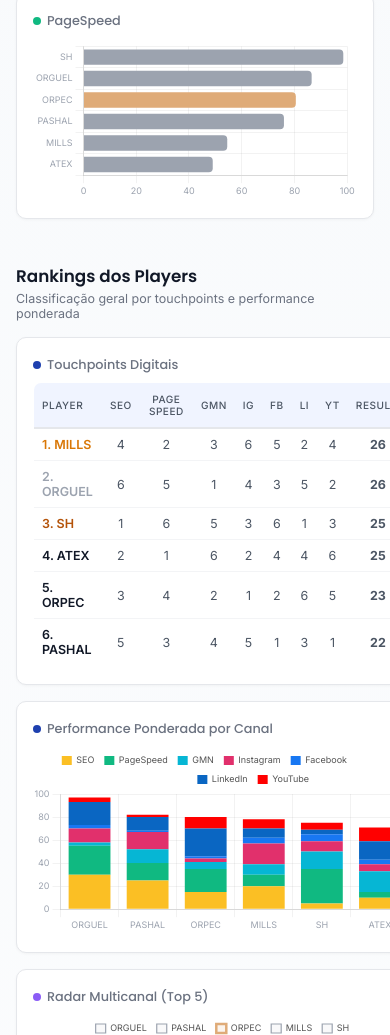
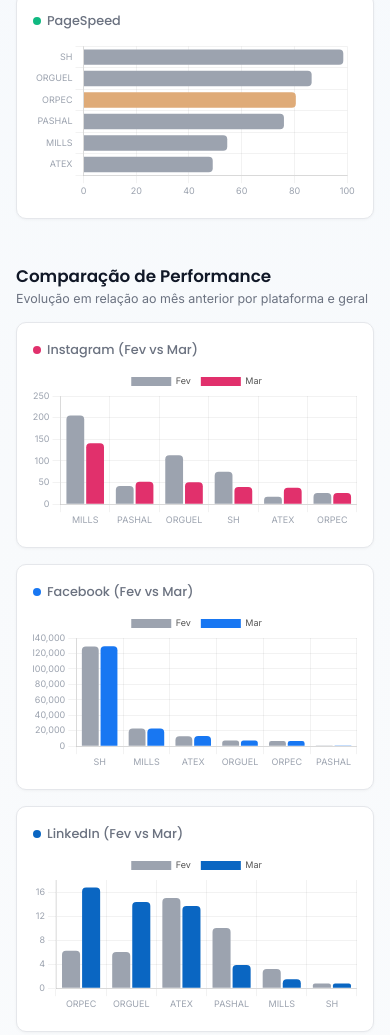
Before and after one commit to organizationivvvv/orpec-dashboard, a plain HTML site: page index.html in a window 390 px wide. Shown: the part 2707-3742 px from the top of the page. Drawn offline with Linux system fonts and the light colour scheme.

Commit message:
Add dynamic monthly performance comparison charts
Key features implemented:
- Add new comparison section in index.html with dedicated grid container (#comparisonGrid)
- Implement renderComparison function to generate side-by-side bar charts comparing current vs previous month performance
- Create buildComparisonData helper to aggregate and sort player metrics across months
- Add dynamic chart rendering for all platforms (Instagram, Facebook, LinkedIn, YouTube, SEO, GMN, PageSpeed) with month-over-month data
- Include conditional logic to handle missing previous month data gracefully
- Update UI layout to accommodate new comparison charts with proper styling and color coding
- Modify gitignore to remove unnecessary entries since index.html is a source file

The update introduces comprehensive period-over-period analysis capabilities while maintaining existing dashboard functionality and responsive design.

```diff
--- a/index.html
+++ b/index.html
@@ -119,6 +119,9 @@ table.rk tr:hover{background:#f0f4ff}
 
 <div class="sec"><h3 id="secTitle">Performance por Plataforma</h3><p id="secDesc">Comparativo entre players em cada rede social</p></div>
 <div class="chart-grid" id="chartGrid"></div>
+
+<div class="sec"><h3>Comparação de Performance</h3><p>Evolução em relação ao mês anterior por plataforma e geral</p></div>
+<div class="chart-grid" id="comparisonGrid"></div>
 
 <div class="sec"><h3>Rankings dos Players</h3><p>Classifica&#231;&#227;o geral por touchpoints e performance ponderada</p></div>
 <div class="chart-grid">
@@ -255,6 +258,15 @@ var SEO={
 var charts={};
 var curMo='Mar\xE7o';
 
+// Month order for comparison
+var MONTH_ORDER=['Janeiro','Fevereiro','Mar\xE7o'];
+
+function getPrevMonth(month){
+  var idx=MONTH_ORDER.indexOf(month);
+  if(idx<=0) return null;
+  return MONTH_ORDER[idx-1];
+}
+
 function pos(platform,key){
   var mo=SEO[curMo].rp;
   var sorted=[...mo].sort(function(a,b){return b[key]!==undefined?b[key]-a[key]:b.r-a.r;});
@@ -273,6 +285,16 @@ function findRankPerformance(key,platform){
   var sorted=[...items].sort(function(a,b){return b[key]-a[key];});
   var idx=sorted.findIndex(function(x){return x.p==='ORPEC';});
   return{pos:idx+1,total:sorted.length};
+}
+
+// Get all players from current and previous month for a metric
+function getAllPlayersForMetric(moData, prevMoData, metric){
+  var players={};
+  var curArr=moData[metric]||[];
+  var prevArr=prevMoData?prevMoData[metric]:[];
+  curArr.forEach(function(d){players[d.p]=d.v;});
+  prevArr.forEach(function(d){if(players[d.p]===undefined) players[d.p]=null;});
+  return players;
 }
 
 /* ===================== MONTH SELECT ===================== */
@@ -479,9 +501,127 @@ function render(){
   tbl+=makeDt('PageSpeed - Performance','#10b981',so.ps,'Score');
 
   document.getElementById('dataTables').innerHTML = tbl;
+
+  // -- Comparison Charts (vs previous month) --
+  renderComparison();
 }
 
 render();
+
+/* ===================== COMPARISON CHARTS ===================== */
+function renderComparison(){
+  var mo=META[curMo];
+  var so=SEO[curMo];
+  var prevMoName=getPrevMonth(curMo);
+  var prevMo=prevMoName?META[prevMoName]:null;
+  var prevSo=prevMoName?SEO[prevMoName]:null;
+
+  var grid=document.getElementById('comparisonGrid');
+
+  // If no previous month, show message
+  if(!prevMo){
+    grid.innerHTML='<div class="cc full" style="text-align:center;padding:40px;color:#6b7280;"><p>Sem dados do mês anterior para comparação.</p></div>';
+    return;
+  }
+
+  var ml=MONTH_LABELS[curMo]||curMo;
+  var prevMl=MONTH_LABELS[prevMoName]||prevMoName;
+
+  // Build comparison data for each platform
+  var comparisons=[];
+
+  // Instagram
+  comparisons.push(buildComparisonData('Instagram',mo.ig,prevMo.ig,'#e1306c'));
+  // Facebook
+  comparisons.push(buildComparisonData('Facebook',mo.fb,prevMo.fb,'#1877f2'));
+  // LinkedIn
+  comparisons.push(buildComparisonData('LinkedIn',mo.li,prevMo.li,'#0a66c2'));
+  // YouTube
+  comparisons.push(buildComparisonData('YouTube',mo.yt,prevMo.yt,'#ff0000'));
+  // SEO
+  comparisons.push(buildComparisonData('SEO',so.seo,prevSo.seo,'#fbbf24'));
+  // GMN
+  if(mo.gmn && prevMo.gmn){
+    comparisons.push(buildComparisonData('Google Meu Negócio',mo.gmn,prevMo.gmn,'#d97706'));
+  }
+  // PageSpeed
+  comparisons.push(buildComparisonData('PageSpeed',so.ps,prevSo.ps,'#10b981'));
+
+  // Filter out empty comparisons and render
+  var validComparisons=comparisons.filter(function(c){return c.data.length>0;});
+
+  if(validComparisons.length===0){
+    grid.innerHTML='<div class="cc full" style="text-align:center;padding:40px;color:#6b7280;"><p>Sem dados para comparação neste período.</p></div>';
+    return;
+  }
+
+  var html='';
+  validComparisons.forEach(function(comp){
+    html+='<div class="cc"><h4><span class="dot" style="background:'+comp.color+'"></span>'+comp.name+' ('+prevMl+' vs '+ml+')</h4><canvas id="cmp_'+comp.id+'"></canvas></div>';
+  });
+  grid.innerHTML=html;
+
+  // Render charts
+  var gridC='rgba(0,0,0,0.05)';
+  var tickC='#9ca3af';
+
+  validComparisons.forEach(function(comp){
+    var elId='cmp_'+comp.id;
+    var c=document.getElementById(elId);
+    if(!c) return;
+    if(charts[elId]) charts[elId].destroy();
+
+    var labels=comp.data.map(function(d){return d.player;});
+    var curData=comp.data.map(function(d){return d.cur;});
+    var prevData=comp.data.map(function(d){return d.prev;});
+
+    charts[elId]=new Chart(c.getContext('2d'),{
+      type:'bar',
+      data:{
+        labels:labels,
+        datasets:[
+          {label:prevMl,data:prevData,backgroundColor:'#9ca3af',borderRadius:4},
+          {label:ml,data:curData,backgroundColor:comp.color,borderRadius:4}
+        ]
+      },
+      options:{
+        responsive:true,
+        maintainAspectRatio:true,
+        plugins:{
+          legend:{labels:{color:'#555',font:{size:9,family:'Inter'}}}
+        },
+        scales:{
+          x:{ticks:{color:tickC,font:{size:9,family:'Inter'}},grid:{color:gridC}},
+          y:{ticks:{color:tickC,font:{size:9,family:'Inter'}},grid:{color:gridC}}
+        }
+      }
+    });
+  });
+}
+
+function buildComparisonData(name,curArr,prevArr,color){
+  var id=name.toLowerCase().replace(/[^a-z]/g,'');
+  var playerMap={};
+
+  // Collect all players from both months
+  (curArr||[]).forEach(function(d){playerMap[d.p]={player:d.p,cur:d.v,prev:null};});
+  (prevArr||[]).forEach(function(d){
+    if(playerMap[d.p]){
+      playerMap[d.p].prev=d.v;
+    } else {
+      playerMap[d.p]={player:d.p,cur:null,prev:d.v};
+    }
+  });
+
+  // Convert to array and sort by current value desc
+  var data=Object.keys(playerMap).map(function(k){return playerMap[k];}).sort(function(a,b){
+    var aVal=a.cur!==null?a.cur:0;
+    var bVal=b.cur!==null?b.cur:0;
+    return bVal-aVal;
+  });
+
+  return {name:name,id:id,color:color,data:data};
+}
 </script>
 </body>
 </html>
```
Also changed, not shown: 1 other file.
